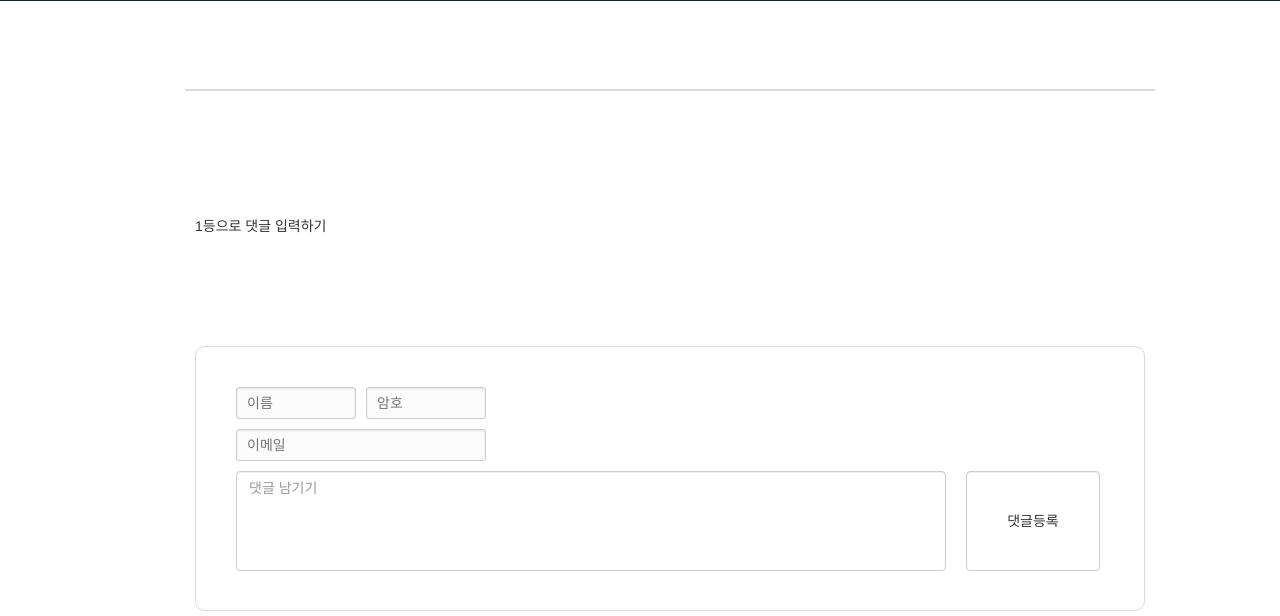
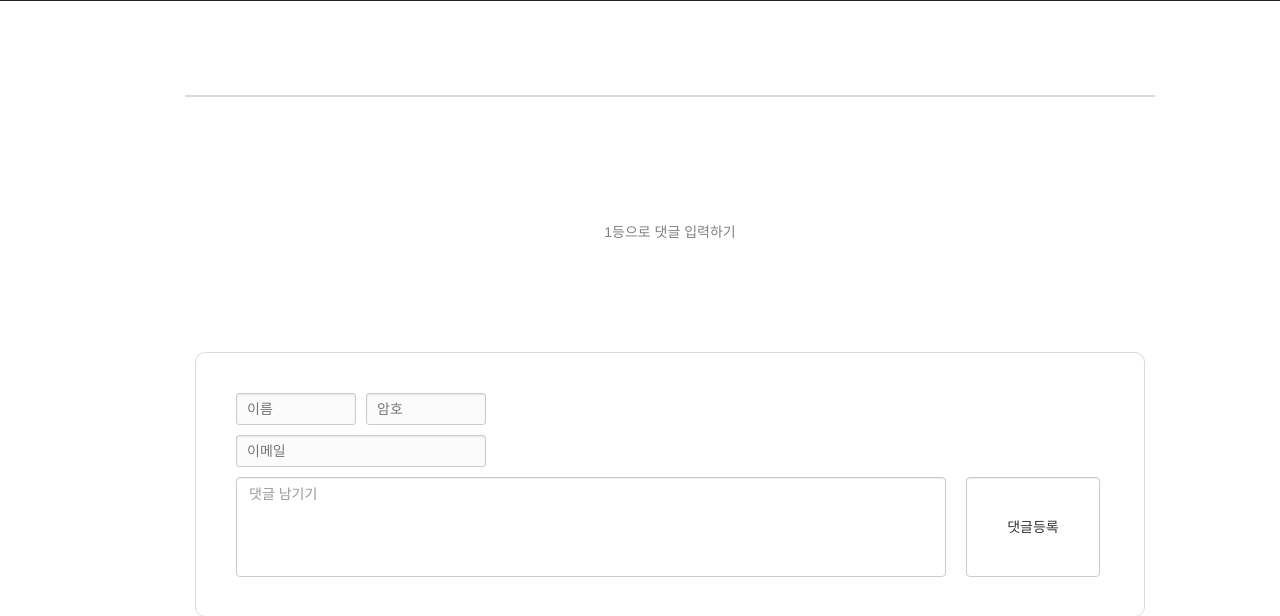
Before and after one commit to Nyamcat/blog, a Django app: template project/blog/templates/blog/guestbook.html in a window 1280 px wide. Shown: the part 299-915 px from the top of the page. Run offline with Django 3.2, Linux system fonts and the light colour scheme; the template is opened without the code that fills it, so the values that code supplies are empty; some libraries are stand-ins or nearby versions.

Commit message:
pc 화면 수정

```diff
--- a/project/static/css/default.css
+++ b/project/static/css/default.css
@@ -129,6 +129,7 @@
     #commentul,
     .mobile_write_comment,
      #ulnocomment {display:none;}
+     #tablenocomment {text-align:center; color:gray;}
     #commenttable { width:100%; margin:0 0 100px 0; font-size:13px;}
     #commenttable tr { height: 50px; border-bottom: 1px solid lightgray;}
     #commenttable:last-child { border-bottom:none;}
@@ -165,7 +166,7 @@
     /* .blog_post .post_box {margin: 30px; border: 1px solid black; border-radius:5px; padding: 15px; } */
     .blog_post .comment_box { border: 1px solid black; border-radius:5px; padding: 15px; }
     .blog_post .post_box {margin: 30px; padding: 15px; }
-    .blog_post .post_box #title_box {height:30px; border-bottom: solid 2px #dadada; padding-bottom:10px; margin:15px 0px 15px 0px;}
+    .blog_post .post_box #title_box {border-bottom: solid 2px #dadada; margin:15px 0px 15px 0px;}
     .blog_post .post_box #title_box #title { text-align:left; padding:10px; font-size:24px; font-weight: 300; margin-bottom:0;}
     .blog_post .post_box #title_box #category { padding-left: 15px; border-left: 1px solid black; color: gray; text-decoration:none;}
     .blog_post .post_box .post_content {padding:10px;}
```
